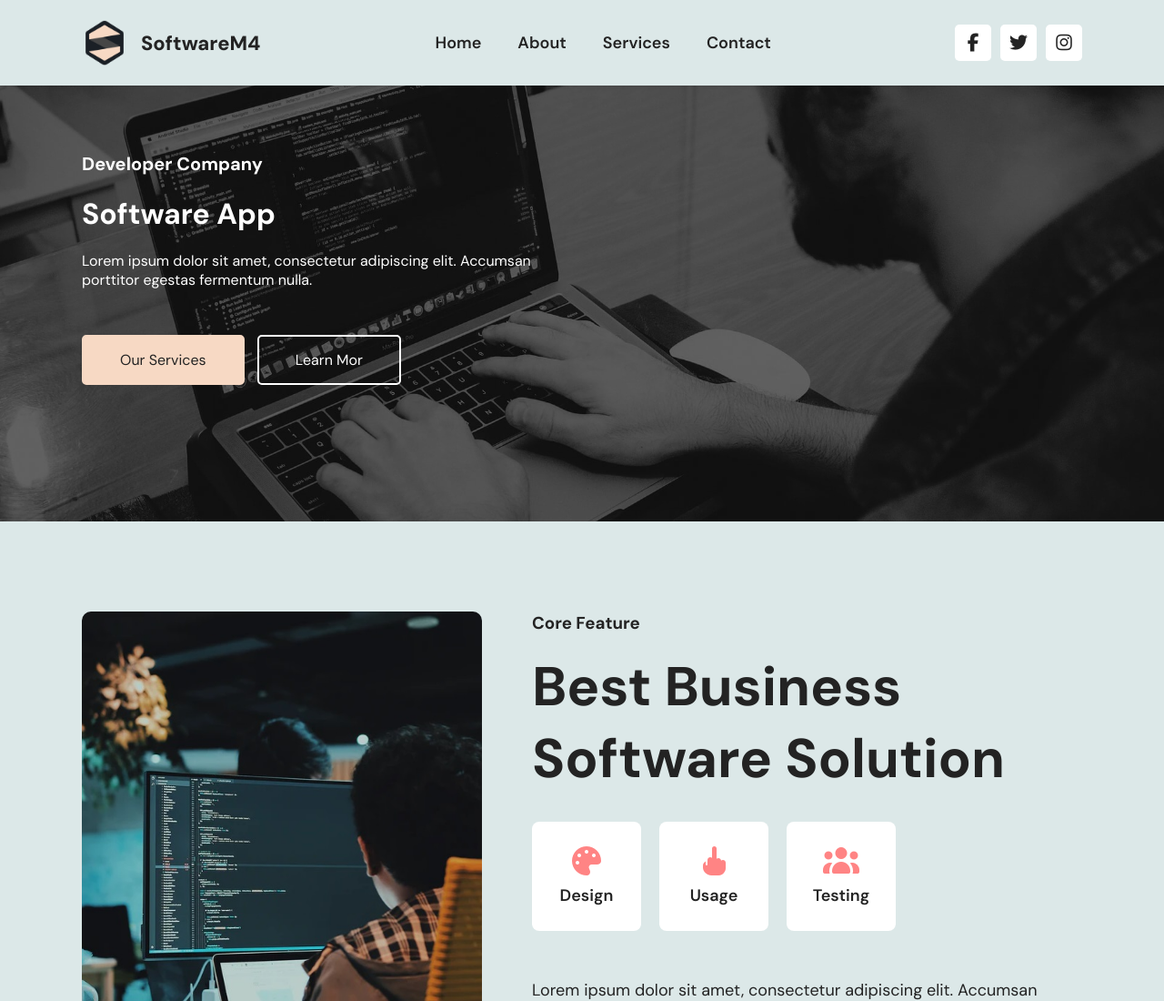
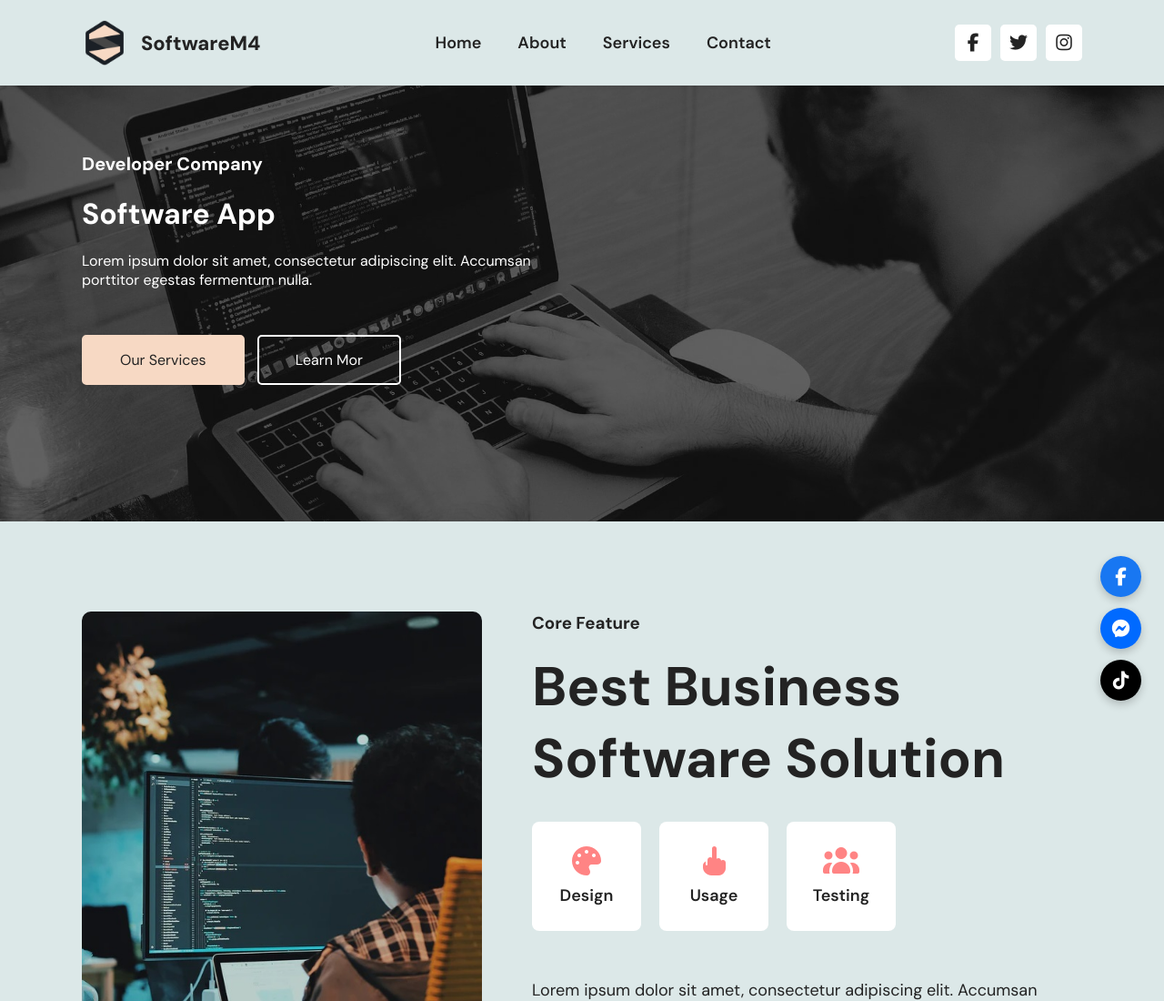
Before and after one commit to thangvipbnaz/project1, a plain HTML site: page index.html in a window 1280 px wide. Shown: the top 1100 px of the page at 91% size. Drawn offline with Linux system fonts and the light colour scheme; a web font is replaced by a local one.

Commit message:
up Social

```diff
--- a/css/style.css
+++ b/css/style.css
@@ -363,3 +363,43 @@
     width: 33%;
 }
 /*End Contact form*/
+
+/* Social Fixed Buttons */
+.social-fixed{
+    position: fixed;
+    bottom: 30px;
+    right: 25px;
+    z-index: 9999;
+    display: flex;
+    flex-direction: column;
+    gap: 12px;
+}
+
+.social-fixed a{
+    width: 45px;
+    height: 45px;
+    display: flex;
+    align-items: center;
+    justify-content: center;
+    border-radius: 50%;
+    color: #fff;
+    font-size: 20px;
+    text-decoration: none;
+    box-shadow: 0 4px 10px rgba(0,0,0,0.2);
+    transition: 0.3s ease;
+}
+
+.social-fixed a:hover{
+    transform: scale(1.15);
+}
+
+/* Mỗi icon 1 màu */
+.social-fixed a.fb{
+    background: #1877f2;
+}
+.social-fixed a.mess{
+    background: #006AFF;
+}
+.social-fixed a.tiktok{
+    background: #000;
+}
--- a/index.html
+++ b/index.html
@@ -155,6 +155,18 @@
     </div>
 </div>
 
+<!-- Social Fixed Buttons -->
+<div class="social-fixed">
+    <a href="https://www.facebook.com/share/1BTd49Eg9s/" target="_blank" class="fb">
+        <i class="fa-brands fa-facebook-f"></i>
+    </a>
+    <a href="https://m.me/vann.thang.98084" target="_blank" class="mess">
+        <i class="fa-brands fa-facebook-messenger"></i>
+    </a>
+    <a href="https://www.tiktok.com/@xautrailanhlung_?_r=1&_t=ZS-91wfBdEBGr9" target="_blank" class="tiktok">
+        <i class="fa-brands fa-tiktok"></i>
+    </a>
+</div>
 
 
 
```
